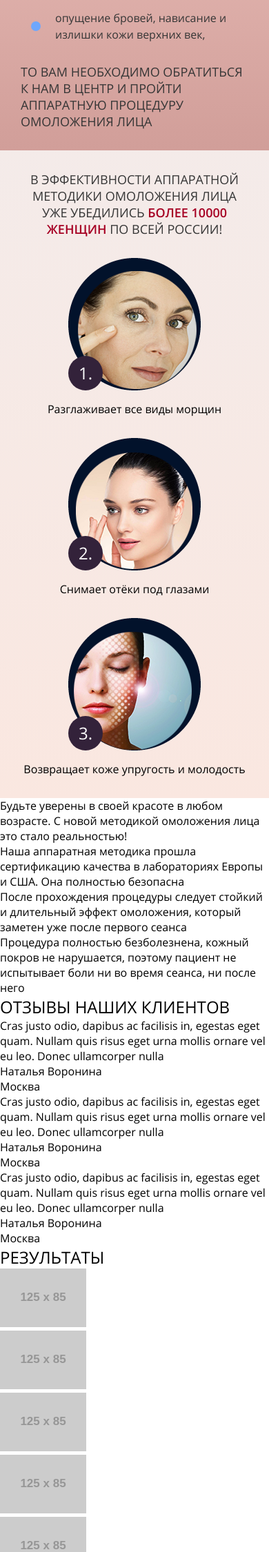
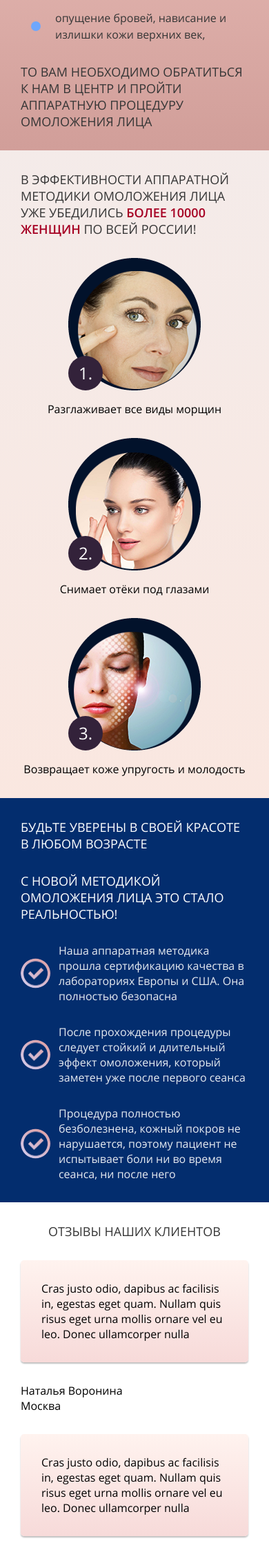
Before and after one commit to inwisloklem/medical, a Node project: template app/pages/index.pug in a window 390 px wide. Shown: the part 1320-3570 px from the top of the page at 69% size. Run offline with Node 20 templates, Linux system fonts and the light colour scheme; the template is opened without the code that fills it, so the values that code supplies are empty; grey boxes labelled with a size stand in for pictures from a placeholder-image service; some libraries are stand-ins or nearby versions; some web fonts are replaced.

Commit message:
Add a lot of blocks (mobile version yet)

```diff
--- a/app/css/style.css
+++ b/app/css/style.css
@@ -32,6 +32,41 @@ figure,
 ul {
   padding: 0;
 }
+.about {
+  overflow: auto;
+  background-color: #032d6e;
+  color: #fff;
+}
+.about__text {
+  margin-top: 30px;
+  margin-bottom: 30px;
+  color: #fff;
+  font-size: 18px;
+  line-height: 24px;
+  text-transform: uppercase;
+}
+.about__list {
+  list-style-type: none;
+}
+.about__item {
+  position: relative;
+  margin-bottom: 30px;
+  padding-left: 55px;
+  opacity: 0.9;
+}
+.about__item::before {
+  position: absolute;
+  top: 50%;
+  left: 0;
+  display: block;
+  width: 43px;
+  height: 43px;
+  border-radius: 50%;
+  background-color: #032d6e;
+  background-image: url("../img/list-point.png");
+  content: "";
+  transform: translateY(-50%);
+}
 .btn {
   padding: 15px 44px;
   border: none;
@@ -60,10 +95,12 @@ ul {
   margin-top: 30px;
   margin-bottom: 30px;
   color: #363636;
-  text-align: center;
   font-size: 18px;
   line-height: 24px;
   text-transform: uppercase;
+}
+.features__desc {
+  text-align: center;
 }
 .features__list {
   display: flex;
@@ -233,12 +270,45 @@ ul {
   padding: 0 15px;
   width: 250px;
   height: 30px;
+  outline-color: #2e0124;
   border: none;
   border-radius: 5px;
   color: #736166;
   font-size: 13px;
   line-height: 37px;
   text-transform: uppercase;
+}
+.review__title {
+  margin-top: 30px;
+  margin-bottom: 30px;
+  color: #363636;
+  text-align: center;
+  font-size: 18px;
+  line-height: 24px;
+  text-transform: uppercase;
+}
+.review__list {
+  display: flex;
+  flex-direction: column;
+  list-style-type: none;
+}
+.review__text {
+  position: relative;
+  margin-bottom: 30px;
+  padding: 30px;
+  border-radius: 5px;
+  background-image: linear-gradient(to top, #f7dad9, #fff3ef);
+  box-shadow: 0 2px 2px 0 rgba(0,0,0,0.25);
+}
+.review__triangle {
+  position: absolute;
+  bottom: -50px;
+  left: 50px;
+  width: 50px;
+  height: 50px;
+}
+.review__wrapper {
+  margin-bottom: 30px;
 }
 .timer__title {
   margin-bottom: 10px;
--- a/app/pages/index.pug
+++ b/app/pages/index.pug
@@ -4,6 +4,8 @@ html(lang = "ru")
   include parts/head.pug
 
   body
+    include parts/svg-sprite.pug
+
     header.page-header
       h1.visually-hidden Медицинский центр омоложения лица
 
@@ -94,45 +96,50 @@ html(lang = "ru")
               p.features__desc Возвращает коже упругость и молодость
 
       section.about
-        h2.visually-hidden Информация об аппаратной методике
+        .container
+          h2.visually-hidden Информация об аппаратной методике
 
-        p.about__text Будьте уверены в своей красоте в любом возрасте. С новой методикой омоложения лица это стало реальностью!
+          p.about__text
+            | Будьте уверены в своей красоте в любом возрасте
+          p.about__text
+            | С новой методикой омоложения лица это стало реальностью!
 
-        ul.about__list
-          li.about__item Наша аппаратная методика прошла сертификацию качества в лабораториях Европы и США. Она полностью безопасна
-          li.about__item После прохождения процедуры следует стойкий и длительный эффект омоложения, который заметен уже после первого сеанса
-          li.about__item Процедура полностью безболезнена, кожный покров не нарушается, поэтому пациент не испытывает боли ни во время сеанса, ни после него
+          ul.about__list
+            li.about__item Наша аппаратная методика прошла сертификацию качества в лабораториях Европы и США. Она полностью безопасна
+            li.about__item После прохождения процедуры следует стойкий и длительный эффект омоложения, который заметен уже после первого сеанса
+            li.about__item Процедура полностью безболезнена, кожный покров не нарушается, поэтому пациент не испытывает боли ни во время сеанса, ни после него
 
       section.review
-        h2.review__title Отзывы наших клиентов
+        .container
+          h2.review__title Отзывы наших клиентов
 
-        ul.review__list
-          li.review__item
-            .review__text
-              | Cras justo odio, dapibus ac facilisis in, egestas eget quam.
-              | Nullam quis risus eget urna mollis ornare vel eu leo.
-              | Donec ullamcorper nulla
-            .review__wrapper
-              .review__name Наталья Воронина
-              .review__city Москва
+          ul.review__list
+            li.review__item
+              .review__text
+                | Cras justo odio, dapibus ac facilisis in, egestas eget quam.
+                | Nullam quis risus eget urna mollis ornare vel eu leo.
+                | Donec ullamcorper nulla
+              .review__wrapper
+                .review__name Наталья Воронина
+                .review__city Москва
 
-          li.review__item
-            .review__text
-              | Cras justo odio, dapibus ac facilisis in, egestas eget quam.
-              | Nullam quis risus eget urna mollis ornare vel eu leo.
-              | Donec ullamcorper nulla
-            .review__wrapper
-              .review__name Наталья Воронина
-              .review__city Москва
+            li.review__item
+              .review__text
+                | Cras justo odio, dapibus ac facilisis in, egestas eget quam.
+                | Nullam quis risus eget urna mollis ornare vel eu leo.
+                | Donec ullamcorper nulla
+              .review__wrapper
+                .review__name Наталья Воронина
+                .review__city Москва
 
-          li.review__item
-            .review__text
-              | Cras justo odio, dapibus ac facilisis in, egestas eget quam.
-              | Nullam quis risus eget urna mollis ornare vel eu leo.
-              | Donec ullamcorper nulla
-            .review__wrapper
-              .review__name Наталья Воронина
-              .review__city Москва
+            li.review__item
+              .review__text
+                | Cras justo odio, dapibus ac facilisis in, egestas eget quam.
+                | Nullam quis risus eget urna mollis ornare vel eu leo.
+                | Donec ullamcorper nulla
+              .review__wrapper
+                .review__name Наталья Воронина
+                .review__city Москва
 
       section.results
         h2.results__title Результаты
--- /dev/null
+++ b/app/pages/parts/svg-sprite.pug
@@ -0,0 +1,4 @@
+.visually-hidden
+  //- inject:svg
+  <svg xmlns="http://www.w3.org/2000/svg"><symbol id="triangle"><path d="M0 50V0h50vNaNz"/></symbol></svg>
+  //- endinject
--- a/app/styles/blocks/features.styl
+++ b/app/styles/blocks/features.styl
@@ -10,8 +10,11 @@
     margin-top: 30px
     margin-bottom: 30px
     color: $mine-shaft
+    // text-align: center
+    font(18px, 24px, 400, uppercase)
+
+  &__desc
     text-align: center
-    font(18px, 24px, 400, uppercase)
 
   &__list
     display: flex
--- a/app/styles/blocks/regform.styl
+++ b/app/styles/blocks/regform.styl
@@ -29,6 +29,7 @@
     padding: 0 15px
     width: 250px
     height: 30px
+    outline-color: $toledo
     border: none
     border-radius: 5px
     color: $scorpion
--- a/app/styles/helpers/colors.styl
+++ b/app/styles/helpers/colors.styl
@@ -1,10 +1,12 @@
 $almond = #f4dcd6
 $azalea = #f7d0ca
+$black = #000000
 $bleached-cedar = #33223a
 $carmine = #a60023
 $catalina-blue = #032d6e
 $dawn-pink = #f4ebe9
 $eunry = #d19e99
+$forget-me-not = #fff3ef
 $linen = #fae7e0
 $malibu = #6fa7fc
 $mine-shaft = #363636
@@ -15,4 +17,5 @@ $strikemaster = #8b507e
 $tangaroa = #02122b
 $toledo = #2e0124
 $vanilla-ice = #f1cde6
+$we-peep = #f7dad9
 $white = #ffffff
--- a/app/styles/helpers/default.styl
+++ b/app/styles/helpers/default.styl
@@ -1,4 +1,6 @@
 body
+  // margin: auto
+  // width: 320px
   font-family: $font
 
 h1
```
Also changed, not shown: app/styles/blocks/about.styl (+34 -0 lines), app/styles/blocks/review.styl (added, +30 -0 lines), app/img/icons/triangle.svg (added), app/img/list-point.png (added), 1 other file.
